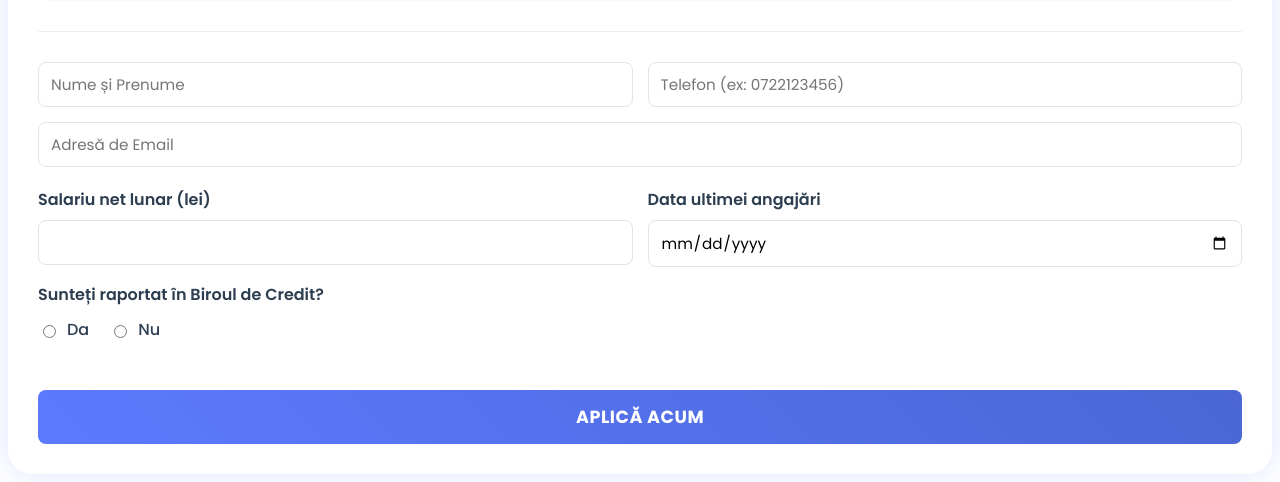
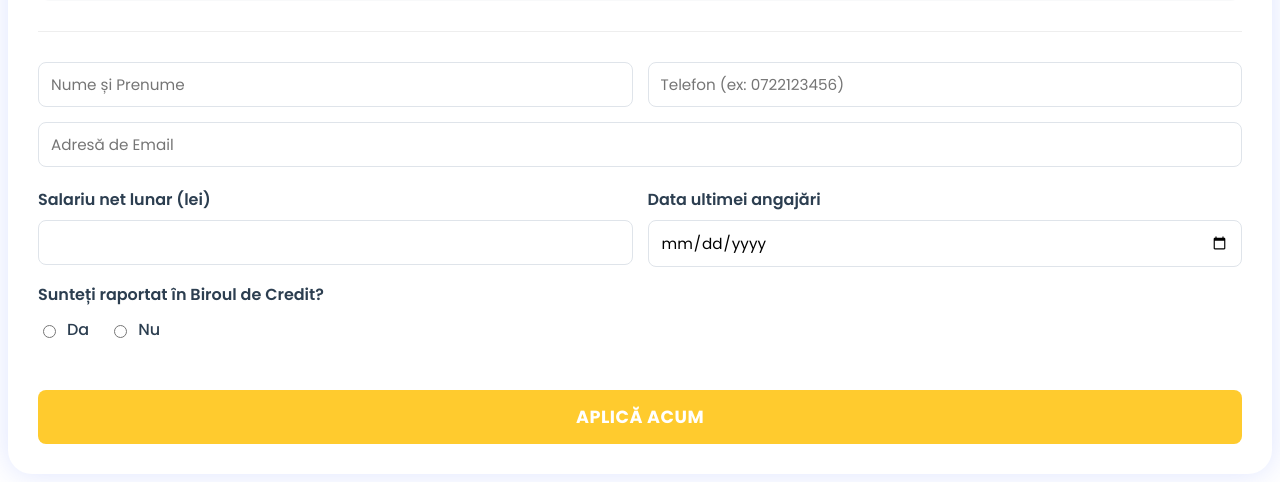
Before and after one commit to notgabrielpop/calculator-cere-oferta, a plain HTML site: page index.html in a window 1280 px wide. Shown: the part 342-824 px from the top of the page. Drawn offline with Linux system fonts and the light colour scheme.

Commit message:
Update index.html

```diff
--- a/index.html
+++ b/index.html
@@ -13,8 +13,8 @@
     <style>
         /* Stiluri identice cu primul calculator pentru un design consistent */
         #credit-calculator-wrapper {
-            --primary-color: #5c7aff;
-            --primary-color-dark: #4a67d5;
+            --primary-color: #FFCB2E;
+            --primary-color-dark: #FFCB2E;
             --text-dark: #2c3e50;
             --text-light: #8a8a8a;
             --border-color: #dfe4ea;
```
